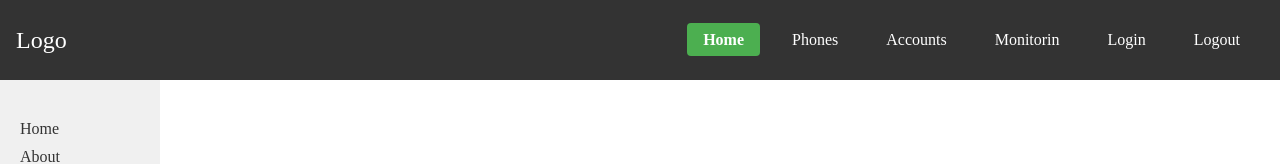
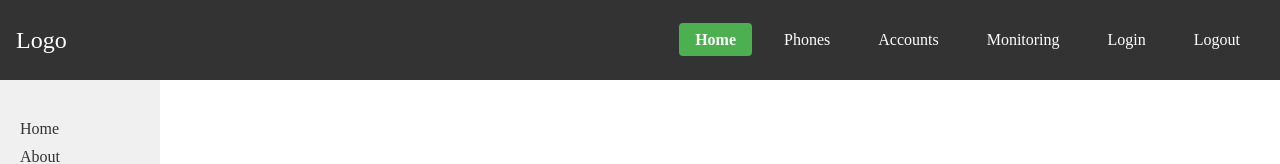
Before and after one commit to petarnenov/stream-app, a React (Vite) app in the folder apps/client/: page / in a window 1280 px wide. Shown: the top 164 px of the page. Built offline with nearby package versions, Linux system fonts and the light colour scheme; no server answers; what ag-grid-community would draw is missing.

Commit message:
fix: text

```diff
--- a/apps/client/src/pages/Home.jsx
+++ b/apps/client/src/pages/Home.jsx
@@ -24,7 +24,7 @@ const streamNavItemsDI = [
 	},
 	{
 		id: 4,
-		label: "Monitorin",
+		label: "Monitoring",
 		to: "/monitoring",
 	},
 	{
```
